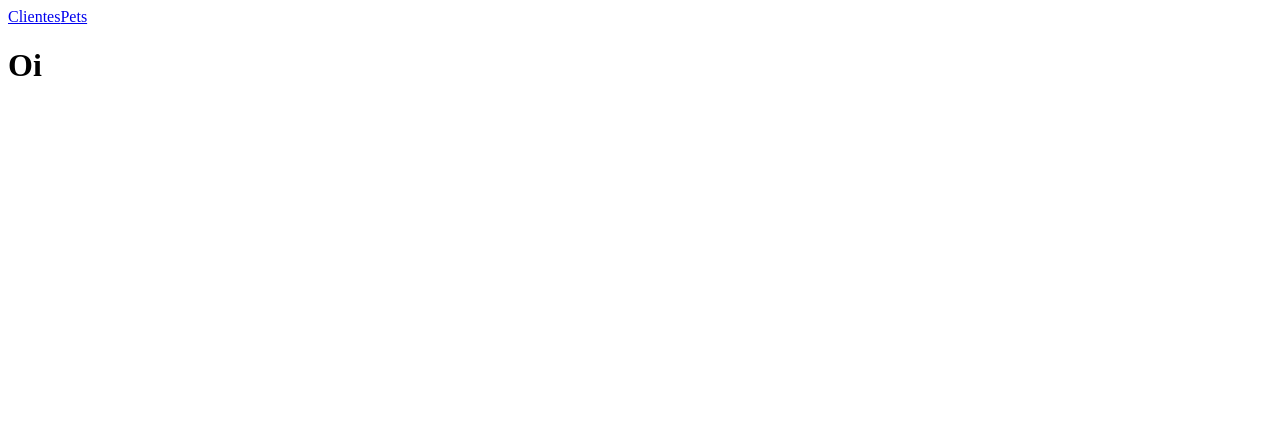
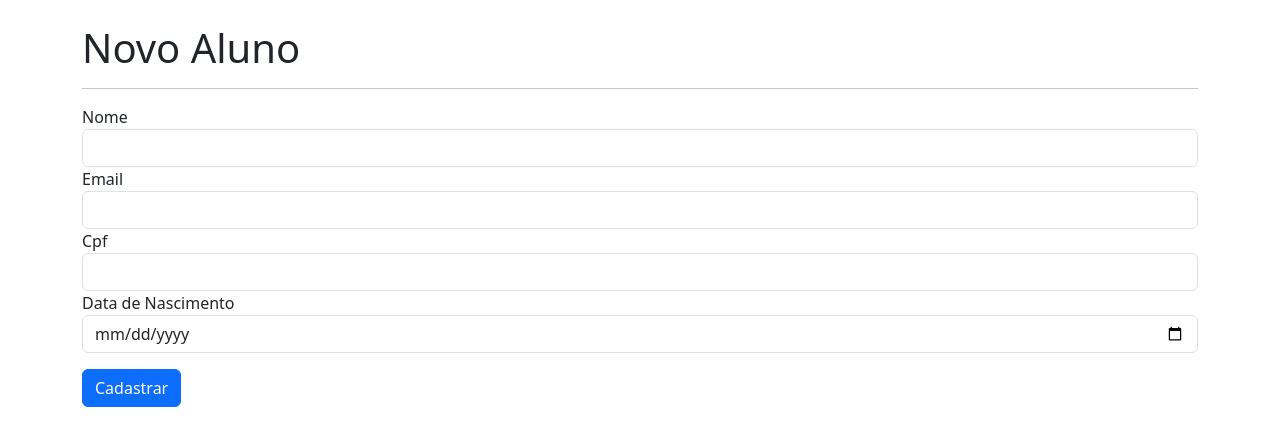
Before and after one commit to Linsarthur/academia-front, a React (Vite) app: page /alunos/novo in a window 1280 px wide. Shown: the top 446 px of the page. Built offline with nearby package versions, Linux system fonts and the light colour scheme.

Commit message:
Feito as pages de Aluno/editar/criar do aluno

```diff
--- a/src/App.jsx
+++ b/src/App.jsx
@@ -16,7 +16,7 @@ export default function App() {
     return (
         <>
             <BrowserRouter>
-                <Header />
+                {/* <Header /> */}
 
                 <Routes>
                     <Route path="/" element={<Home />} />
--- a/src/components/Header.jsx
+++ b/src/components/Header.jsx
@@ -4,16 +4,6 @@ import { Link } from "react-router-dom"
 
 export default function Header(){
     return(
-      <header className="header w-100 px-3 py-2">
-      <nav className="container d-flex justify-content-between align-items-center">
-        <Link to="/">
-
-        </Link>
-        <div className="d-flex gap-5">
-          <Link to="/alunos">Clientes</Link>
-          <Link to="/instrutors">Pets</Link>
-        </div>
-      </nav>
-    </header>
+      <h1>Teste</h1>
     )
 }
--- a/src/index.css
+++ b/src/index.css
@@ -0,0 +1,19 @@
+@import "bootstrap/dist/css/bootstrap.min.css";
+
+.header {
+    background-color: #3b2712;
+}
+
+.header nav img {
+    width: 70px;
+    height: 70px;
+}
+
+.header nav a {
+    color: #a69e69;
+    text-decoration: none;
+}
+
+.header nav a:hover {
+    color: #ded7d1;
+}
--- a/src/pages/Aluno.jsx
+++ b/src/pages/Aluno.jsx
@@ -1,5 +1,90 @@
-export default function Aluno () {
-    return(
-        <h1>Oi</h1>
+import { Button, Table } from "react-bootstrap"
+import { Link } from "react-router-dom"
+import Loader from "../components/Loader"
+import { useEffect, useState } from "react"
+import { deleteAluno, getAlunos } from "../api/alunos"
+import toast from "react-hot-toast"
+
+export default function Aluno() {
+    const [alunos, setalunos] = useState(null)
+
+    function carregarAlunos() {
+        getAlunos().then((data) => {
+            setalunos(data)
+        });
+    };
+
+    function deletarAluno(id) {
+        const deletar = confirm("Tem certeza que deseja excluir?");
+        if (deletar) {
+            deleteAluno(id).then((resposta) => {
+                toast.success(resposta.message)
+                carregarAlunos();
+            });
+        };
+    };
+
+    useEffect(() => {
+        carregarAlunos();
+    }, []);
+
+    return (
+        <main className="mt-4 container">
+            <h1>Alunos</h1>
+            <Button as={Link} to="/alunos/novo">Adicionar Alunos</Button>
+            <hr />
+            {alunos ? <Table>
+                <thead>
+                    <tr>
+                        <th>Nome</th>
+                        <th>Email</th>
+                        <th>Cpf</th>
+                        <th>Data de nascimento</th>
+                    </tr>
+                </thead>
+                <tbody>
+                    {alunos.map((aluno)=> {
+                        return(
+                            <tr key={aluno.id}>
+                                <td>{aluno.nome}</td>
+                                <td>{aluno.email}</td>
+                                <td>{aluno.cpf}</td>
+                                <td>{aluno.dataNasc}</td>
+                                <td>
+                                    <Button variant="danger" size="sm" onClick={()=> deletarAluno(aluno.id)}>Excluir</Button>
+                                    <Button size="sm" as={Link} to={`/alunos/editar/${aluno.id}`}>Editar</Button>
+
+                                </td>
+
+
+                            </tr>
+                        )
+                    })}
+
+
+
+                </tbody>
+
+
+            </Table> : <Loader />
+
+            }
+
+
+
+
+
+
+
+
+
+
+
+
+
+
+
+
+        </main>
     )
 }
--- a/src/pages/EditarAluno.jsx
+++ b/src/pages/EditarAluno.jsx
@@ -1,5 +1,73 @@
-export default function EditarAluno(){
-    return(
-        <h1>Oi</h1>
+import { useForm } from "react-hook-form";
+import { useNavigate } from "react-router-dom";
+import { getAluno, updateAluno } from "../api/alunos";
+import toast from "react-hot-toast";
+import { useEffect } from "react";
+
+export default function EditarAluno() {
+    const { register, handleSubmit, formState: { errors }, reset, } = useForm();
+
+    const navigate = useNavigate();
+
+    const {id} = useNavigate();
+
+    function atualizarAluno(data){
+        updateAluno(id,data).then((resposta)=>{
+            toast.success(resposta.message);
+            navigate("/alunos")
+        }).catch((err) => {
+            toast.error(err.response.data.message)
+        })
+    }
+
+    function carregarAluno(){
+        getAluno(id).then((data)=>{
+            reset(data);
+        }).catch((err) => {
+            navigate("/alunos");
+        });
+    };
+
+    useEffect(() => {
+        carregarAluno();
+    }, [])
+
+    return (
+        <main className="mt-4 container">
+            <h1>Editar Aluno</h1>
+            <hr />
+            <form onSubmit={handleSubmit(salvarAluno)}>
+                <div>
+                    <label htmlFor="nome">Nome</label>
+                    <input type="text" id="nome" className="form-control"
+                        {...register("nome", { required: true, maxLength: 200 })}
+                    />
+                    {errors.nome && (<small className="text-danger">O nome é inválido</small>)}
+                </div>
+                <div>
+                    <label htmlFor="email">Email</label>
+                    <input type="email" id="email" className="form-control"
+                    {...register("email", {required:true, maxLength: 200})}
+                    />
+                    {errors.email && (<small className="text-danger">O email é inválido!</small>)}
+                </div>
+                <div>
+                    <label htmlFor="cpf">Cpf</label>
+                    <input type="text" id="cpf" className="form-control"
+                        {...register("cpf", { required: true, maxLength: 11 })}
+                    />
+                    {errors.cpf && (<small className="text-danger">O cpf é inválido!</small>
+                    )}
+                </div>
+                <div>
+                    <label htmlFor="dataNasc">Data de Nascimento</label>
+                    <input type="date" id="dataNasc" className="form-control"
+                    {...register("dataNasc", {required: true})}
+                    />
+                    {errors.dataNasc && (<small className="text-danger">A data de nascimento é inválida!</small>)}
+                </div>
+                <Button className="mt-3" type="submit">Cadastrar</Button>
+            </form>
+        </main>
     )
 }
--- a/src/pages/NovoAluno.jsx
+++ b/src/pages/NovoAluno.jsx
@@ -1,5 +1,64 @@
-export default function NovoAluno(){
-    return(
-        <h1>Oi</h1>
+import { Button } from "react-bootstrap";
+import { useForm } from "react-hook-form";
+import toast from "react-hot-toast";
+import { useNavigate } from "react-router-dom";
+import { addAluno } from "../api/alunos";
+
+export default function NovoAluno() {
+    const {
+        register,
+        handleSubmit,
+        formState: { errors },
+    } = useForm();
+
+    const navigate = useNavigate();
+
+    function salvarAluno(data) {
+        addAluno(data).then((resposta) => {
+            toast.success(resposta.message)
+            navigate("/alunos")
+        }).catch((err) => {
+            toast.error(err.response.data.message)
+        })
+    }
+
+
+    return (
+        <main className="mt-4 container">
+            <h1>Novo Aluno</h1>
+            <hr />
+            <form onSubmit={handleSubmit(salvarAluno)}>
+                <div>
+                    <label htmlFor="nome">Nome</label>
+                    <input type="text" id="nome" className="form-control"
+                        {...register("nome", { required: true, maxLength: 200 })}
+                    />
+                    {errors.nome && (<small className="text-danger">O nome é inválido</small>)}
+                </div>
+                <div>
+                    <label htmlFor="email">Email</label>
+                    <input type="email" id="email" className="form-control"
+                    {...register("email", {required:true, maxLength: 200})}
+                    />
+                    {errors.email && (<small className="text-danger">O email é inválido!</small>)}
+                </div>
+                <div>
+                    <label htmlFor="cpf">Cpf</label>
+                    <input type="text" id="cpf" className="form-control"
+                        {...register("cpf", { required: true, maxLength: 11 })}
+                    />
+                    {errors.cpf && (<small className="text-danger">O cpf é inválido!</small>
+                    )}
+                </div>
+                <div>
+                    <label htmlFor="dataNasc">Data de Nascimento</label>
+                    <input type="date" id="dataNasc" className="form-control"
+                    {...register("dataNasc", {required: true})}
+                    />
+                    {errors.dataNasc && (<small className="text-danger">A data de nascimento é inválida!</small>)}
+                </div>
+                <Button className="mt-3" type="submit">Cadastrar</Button>
+            </form>
+        </main>
     )
 }
```
